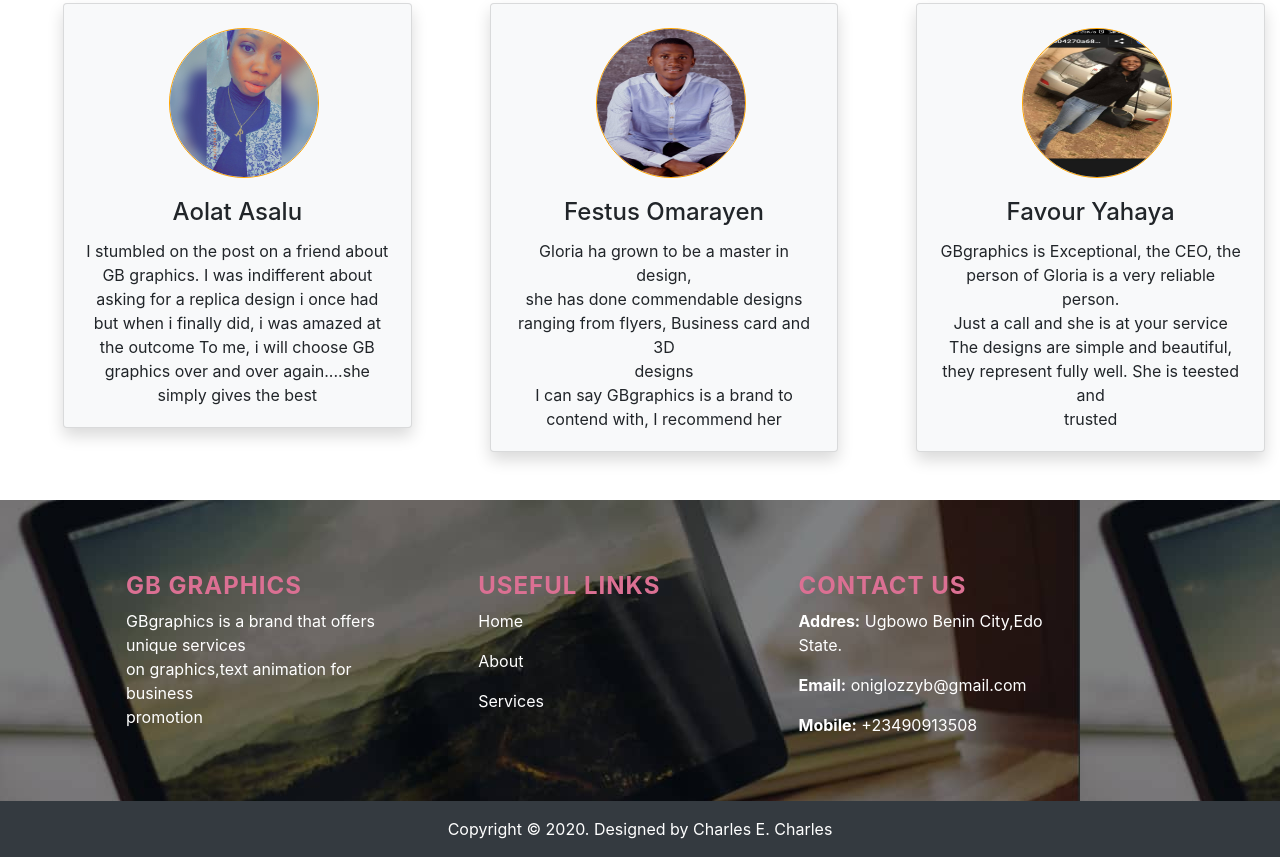
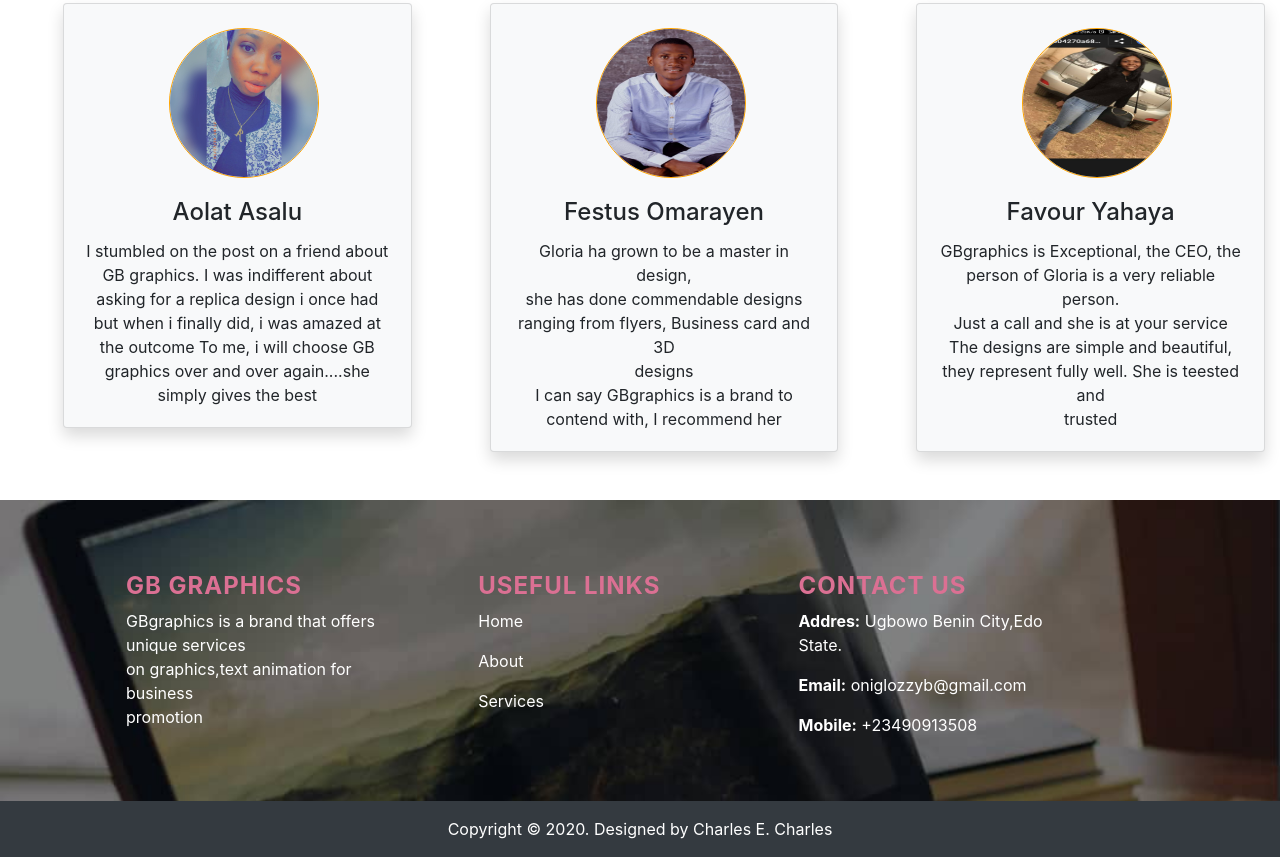
Before and after one commit to tj1styles/website-test, a plain HTML site: page index.html in a window 1280 px wide. Shown: the part 1709-2566 px from the top of the page. Drawn offline with Linux system fonts and the light colour scheme.

Commit message:
I edited the footer background

```diff
--- a/glozzy b website.css
+++ b/glozzy b website.css
@@ -30,7 +30,8 @@
 }
 .seven{
     background-image: url(./images/glozzyb/computer.jpg);
-    background-repeat: 1;
+    background-size: cover;
+    background-attachment: fixed;
 }
 .eight{
     font-weight: 700;
```
